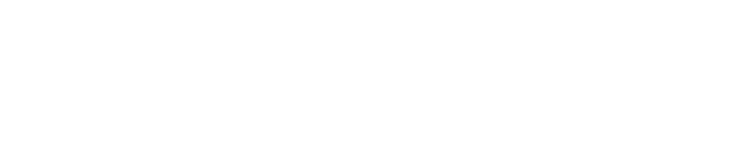
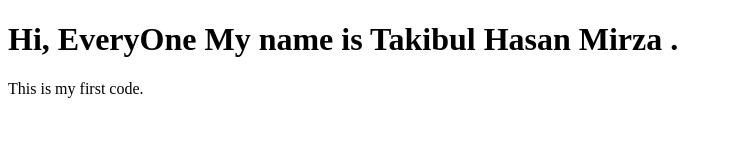
Before and after one commit to Mirza2018/my-first-website, a plain HTML site: page index.html in a window 1280 px wide. Shown: the whole page, without its empty margins (0-732 px from the left). Drawn offline with Linux system fonts and the light colour scheme.

Commit message:
Update index.html
ef

```diff
--- a/index.html
+++ b/index.html
@@ -7,6 +7,10 @@
     <title>My First Github Webssite</title>
 </head>
 <body>
+    <h1>
+        Hi, EveryOne My name is Takibul Hasan Mirza .
+    </h1>
+    <p>This is my first code.</p>
 
 </body>
 </html>
```
